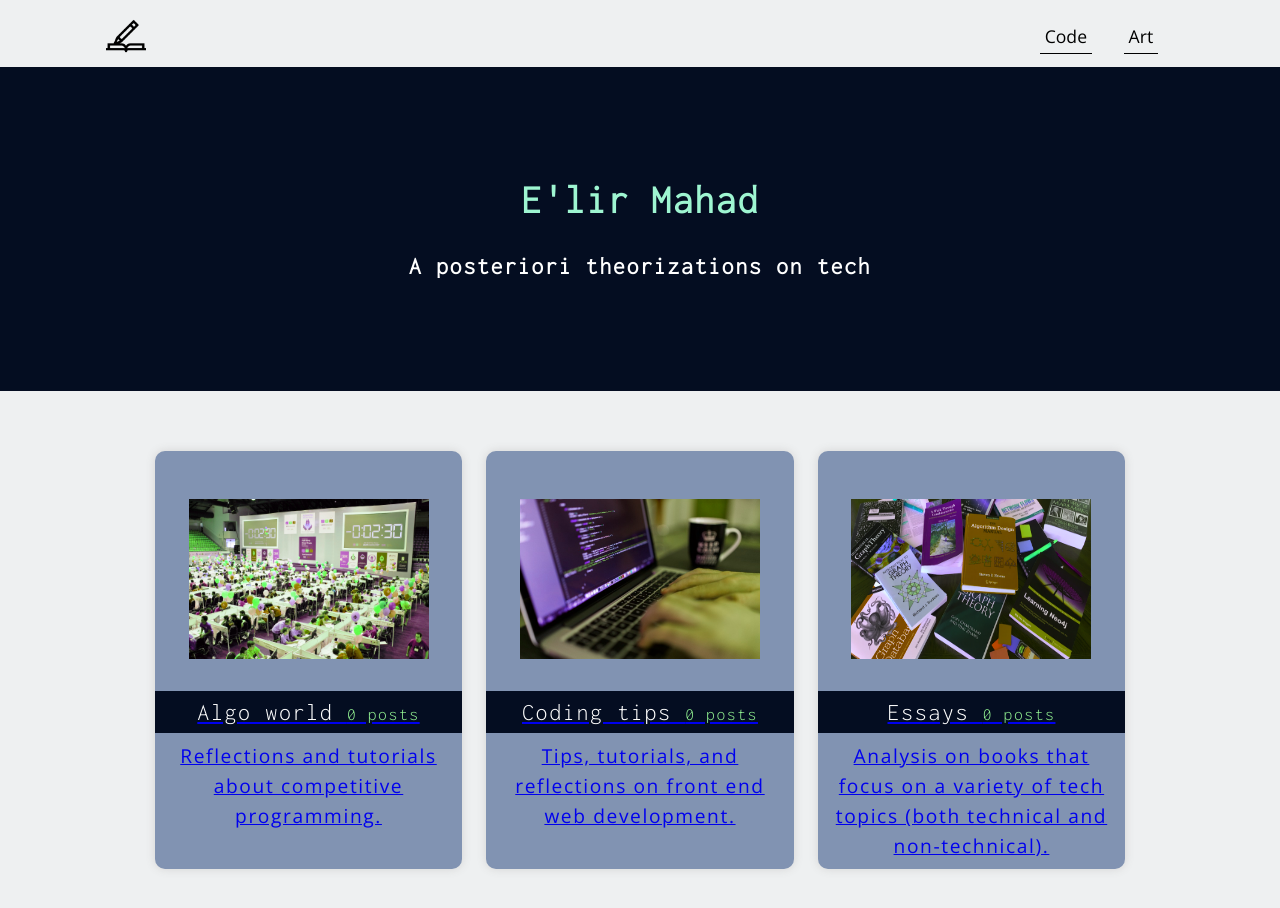
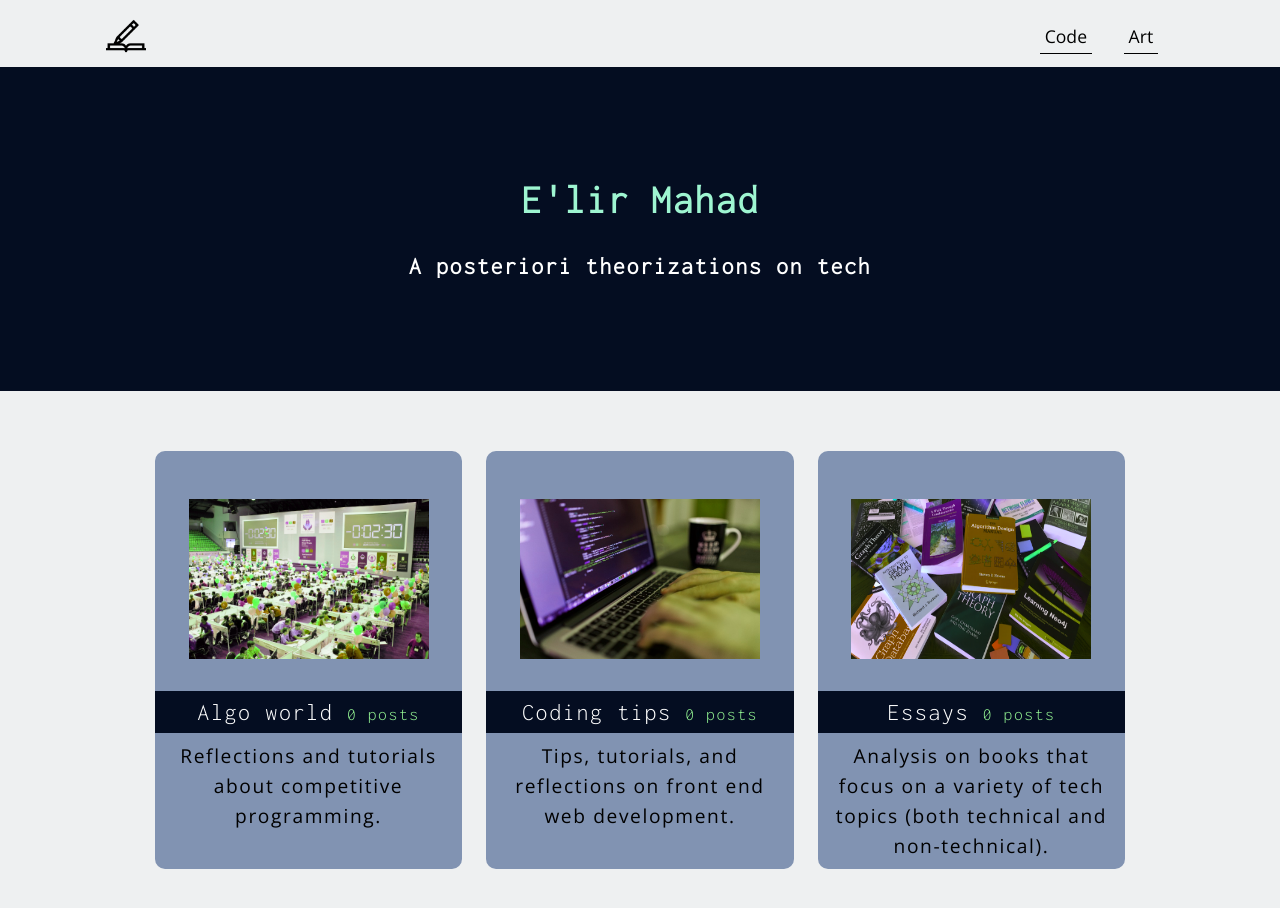
Before and after one commit to Elir-Mahad/oldsibecr, a React (Create React App) app: page / in a window 1280 px wide. Shown: the top 908 px of the page. Built offline with nearby package versions, Linux system fonts and the light colour scheme.

Commit message:
removed the blue under with textDecoration:none inline style in the components

```diff
--- a/src/App.js
+++ b/src/App.js
@@ -12,15 +12,22 @@ function App() {
 			<Router>
 				<Switch>
 					<Route path="/essays">
+						{/* this is the essay index page, contains the header and essay blogs */}
+						<FirstBox />
 						<EssayIndex />
 					</Route>
 					<Route path="/devtips">
+						{/* this is the devtips index page, contains the header and dev blogs */}
+						<FirstBox />
 						<DevIndex />
 					</Route>
 					<Route path="/cp">
+						{/* this is the cp index page, contains the header and cp blogs */}
+						<FirstBox />
 						<CpIndex />
 					</Route>
 					<Route path="/">
+						{/* this is the home page, contains the header and the blog topics */}
 						<FirstBox />
 						<BlogTopics />
 					</Route>
--- a/src/index_components/BlogTopics.css
+++ b/src/index_components/BlogTopics.css
@@ -16,8 +16,8 @@
 }
 
 .blog_topics .container {
-	-webkit-box-shadow: 0px 0px 10px lightgrey;
-	box-shadow: 0px 0px 10px lightgrey;
+	/* -webkit-box-shadow: 0px 0px 10px lightgrey;
+	box-shadow: 0px 0px 10px lightgrey; */
 	width: calc((87% / 3) - 3%);
 	margin: 1%;
 	background-color: #8193b2;
@@ -54,6 +54,7 @@
 	line-height: 30px;
 	text-align: center;
 	padding: 0.5rem;
+	color: black;
 }
 
 /* media */
--- a/src/index_components/CpTopics.js
+++ b/src/index_components/CpTopics.js
@@ -6,7 +6,7 @@ import { Link } from "react-router-dom";
 function CpTopics() {
 	return (
 		<div className="container algo">
-			<Link to="/cp">
+			<Link style={{ textDecoration: "none" }} to="/cp">
 				<img
 					className="image"
 					src={competitiveprogramming}
--- a/src/index_components/DevTopics.js
+++ b/src/index_components/DevTopics.js
@@ -6,7 +6,7 @@ import { Link } from "react-router-dom";
 function DevTopics() {
 	return (
 		<div className="container tips">
-			<Link to="/devtips">
+			<Link style={{ textDecoration: "none" }} to="/devtips">
 				<img
 					className="image"
 					src={codingtips}
--- a/src/index_components/EssayTopics.js
+++ b/src/index_components/EssayTopics.js
@@ -6,7 +6,7 @@ import { Link } from "react-router-dom";
 function EssayTopics() {
 	return (
 		<div className="container essay">
-			<Link to="/essays">
+			<Link style={{ textDecoration: "none" }} to="/essays">
 				<img
 					className="image"
 					src={codingtheory}
```
Also changed, not shown: 1 other file (tests, documents, lock files or other folders).
